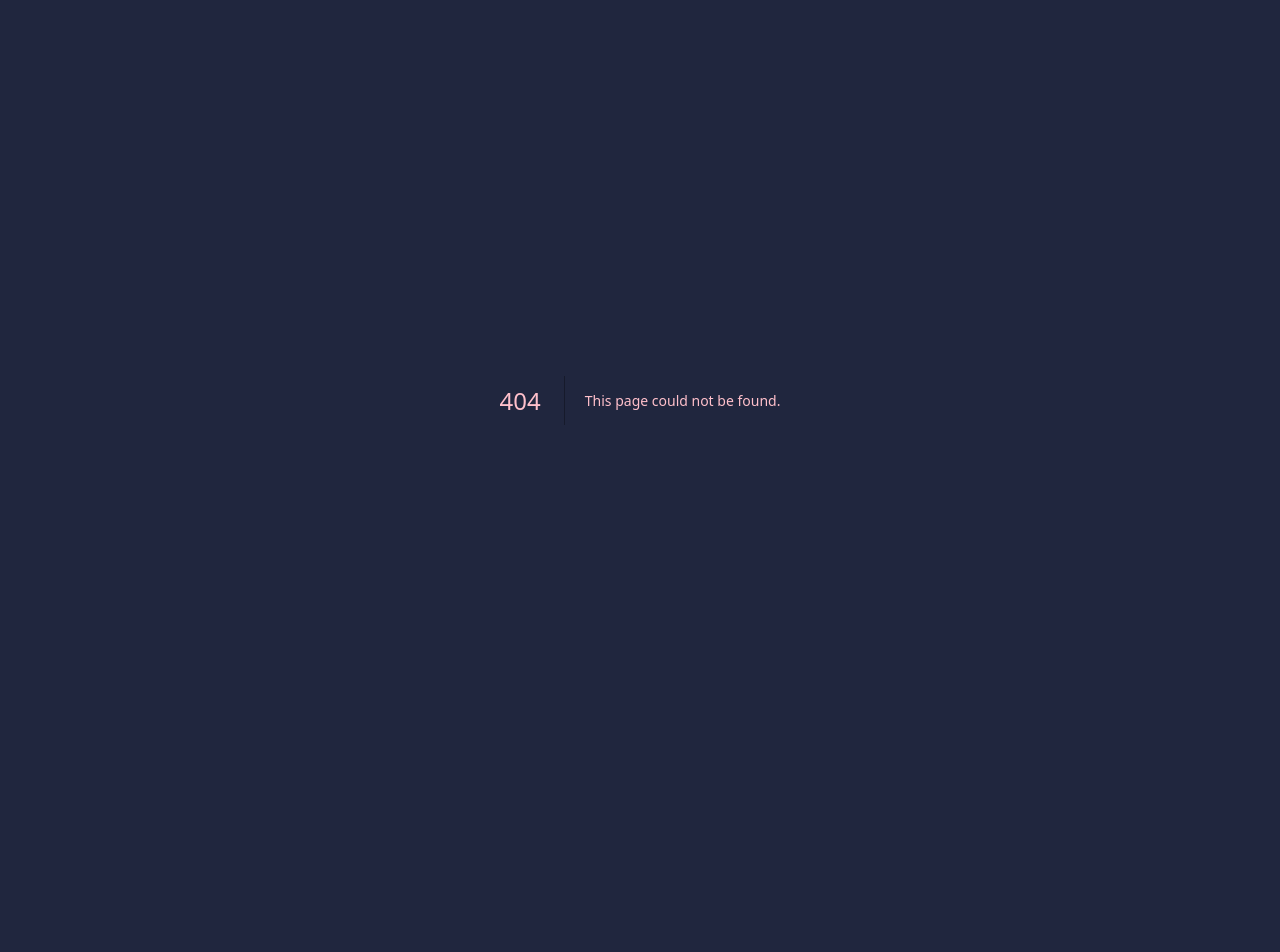
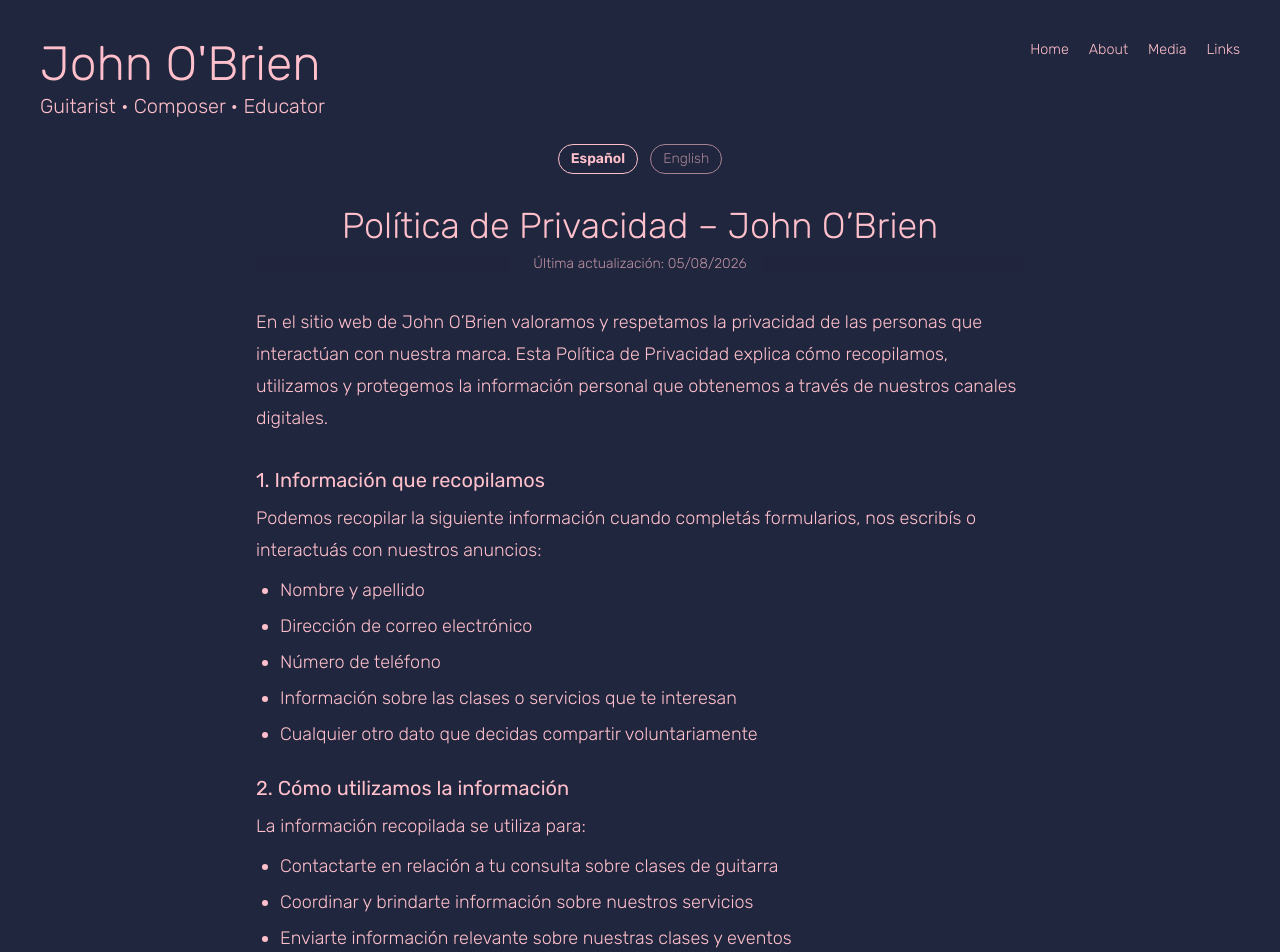
Before and after one commit to johnobriendev/musicianpage, a Next.js app: page /privacy-policy in a window 1280 px wide. Before the commit this address had no page. Shown: the top 952 px of the page. Before the commit the page ends 800 px from the top, so only its background shows below. Built offline with nearby package versions, Linux system fonts and the light colour scheme.

Commit message:
feat: add privacy page

```diff
--- /dev/null
+++ b/src/app/privacy-policy/PrivacyContent.tsx
@@ -0,0 +1,205 @@
+'use client'
+
+import { useState } from 'react'
+
+type Lang = 'es' | 'en'
+
+const content: Record<
+  Lang,
+  {
+    title: string
+    updated: string
+    intro: string
+    sections: { heading: string; body?: string; items?: string[] }[]
+  }
+> = {
+  es: {
+    title: 'Política de Privacidad – John O’Brien',
+    updated: 'Última actualización: 05/08/2026',
+    intro:
+      'En el sitio web de John O’Brien valoramos y respetamos la privacidad de las personas que interactúan con nuestra marca. Esta Política de Privacidad explica cómo recopilamos, utilizamos y protegemos la información personal que obtenemos a través de nuestros canales digitales.',
+    sections: [
+      {
+        heading: '1. Información que recopilamos',
+        body: 'Podemos recopilar la siguiente información cuando completás formularios, nos escribís o interactuás con nuestros anuncios:',
+        items: [
+          'Nombre y apellido',
+          'Dirección de correo electrónico',
+          'Número de teléfono',
+          'Información sobre las clases o servicios que te interesan',
+          'Cualquier otro dato que decidas compartir voluntariamente',
+        ],
+      },
+      {
+        heading: '2. Cómo utilizamos la información',
+        body: 'La información recopilada se utiliza para:',
+        items: [
+          'Contactarte en relación a tu consulta sobre clases de guitarra',
+          'Coordinar y brindarte información sobre nuestros servicios',
+          'Enviarte información relevante sobre nuestras clases y eventos',
+          'Mejorar nuestros procesos comerciales y de comunicación',
+        ],
+      },
+      {
+        heading: '3. Publicidad y plataformas externas',
+        body: 'Podemos recopilar datos a través de herramientas publicitarias como Meta Ads (Facebook e Instagram) y Google Analytics. Esta información se utiliza para:',
+        items: ['Mostrar anuncios relevantes', 'Medir el rendimiento de nuestras campañas', 'Optimizar nuestra comunicación'],
+      },
+      {
+        heading: '4. Compartir información',
+        body: 'No vendemos ni compartimos tu información personal con terceros, excepto en los siguientes casos:',
+        items: [
+          'Cuando sea necesario para prestar nuestros servicios',
+          'Cuando lo exija la ley',
+          'Con proveedores tecnológicos que nos ayudan a operar (por ejemplo, plataformas de publicidad o análisis de datos)',
+        ],
+      },
+      {
+        heading: '5. Almacenamiento y seguridad',
+        body: 'Adoptamos medidas razonables para proteger tu información personal y evitar accesos no autorizados, pérdida o alteración.',
+      },
+      {
+        heading: '6. Derechos del usuario',
+        body: 'Podés solicitar en cualquier momento:',
+        items: ['Acceder a tus datos personales', 'Rectificar información incorrecta', 'Solicitar la eliminación de tus datos'],
+      },
+      {
+        heading: '',
+        body: 'Para ejercer estos derechos, podés escribirnos a: johnobrien.dev@gmail.com',
+      },
+      {
+        heading: '7. Uso de cookies',
+        body: 'Nuestro sitio web puede utilizar cookies para mejorar la experiencia del usuario y analizar el comportamiento de navegación.',
+      },
+      {
+        heading: '8. Cambios en esta política',
+        body: 'Nos reservamos el derecho de actualizar esta Política de Privacidad en cualquier momento. Recomendamos revisarla periódicamente.',
+      },
+      {
+        heading: '9. Contacto',
+        body: 'Si tenés preguntas sobre esta Política de Privacidad, podés escribirnos a: johnobrien.dev@gmail.com',
+      },
+    ],
+  },
+  en: {
+    title: 'Privacy Policy – John O’Brien',
+    updated: 'Last updated: 08/05/2026',
+    intro:
+      'At the John O’Brien website, we value and respect the privacy of people who interact with our brand. This Privacy Policy explains how we collect, use, and protect the personal information we obtain through our digital channels.',
+    sections: [
+      {
+        heading: '1. Information we collect',
+        body: 'We may collect the following information when you fill out forms, write to us, or interact with our ads:',
+        items: [
+          'First and last name',
+          'Email address',
+          'Phone number',
+          'Information about the lessons or services you’re interested in',
+          'Any other data you choose to share voluntarily',
+        ],
+      },
+      {
+        heading: '2. How we use the information',
+        body: 'The information we collect is used to:',
+        items: [
+          'Contact you regarding your inquiry about guitar lessons',
+          'Coordinate and provide information about our services',
+          'Send you relevant information about our lessons and events',
+          'Improve our business and communication processes',
+        ],
+      },
+      {
+        heading: '3. Advertising and third-party platforms',
+        body: 'We may collect data through advertising tools such as Meta Ads (Facebook and Instagram) and Google Analytics. This information is used to:',
+        items: ['Show relevant ads', 'Measure the performance of our campaigns', 'Optimize our communication'],
+      },
+      {
+        heading: '4. Sharing information',
+        body: 'We do not sell or share your personal information with third parties, except in the following cases:',
+        items: [
+          'When necessary to provide our services',
+          'When required by law',
+          'With technology providers that help us operate (for example, advertising or analytics platforms)',
+        ],
+      },
+      {
+        heading: '5. Storage and security',
+        body: 'We take reasonable measures to protect your personal information and prevent unauthorized access, loss, or alteration.',
+      },
+      {
+        heading: '6. Your rights',
+        body: 'You may request at any time to:',
+        items: ['Access your personal data', 'Correct inaccurate information', 'Request deletion of your data'],
+      },
+      {
+        heading: '',
+        body: 'To exercise these rights, you can write to us at: johnobrien.dev@gmail.com',
+      },
+      {
+        heading: '7. Use of cookies',
+        body: 'Our website may use cookies to improve the user experience and analyze browsing behavior.',
+      },
+      {
+        heading: '8. Changes to this policy',
+        body: 'We reserve the right to update this Privacy Policy at any time. We recommend reviewing it periodically.',
+      },
+      {
+        heading: '9. Contact',
+        body: 'If you have questions about this Privacy Policy, you can write to us at: johnobrien.dev@gmail.com',
+      },
+    ],
+  },
+}
+
+export default function PrivacyContent() {
+  const [lang, setLang] = useState<Lang>('es')
+  const t = content[lang]
+
+  return (
+    <div className="w-full max-w-3xl mx-auto">
+      <div className="flex justify-center gap-3 mb-8">
+        <button
+          onClick={() => setLang('es')}
+          className={`text-sm px-3 py-1 rounded-full border border-[pink] transition-transform hover:scale-105 ${
+            lang === 'es' ? 'font-semibold' : 'opacity-60'
+          }`}
+        >
+          Español
+        </button>
+        <button
+          onClick={() => setLang('en')}
+          className={`text-sm px-3 py-1 rounded-full border border-[pink] transition-transform hover:scale-105 ${
+            lang === 'en' ? 'font-semibold' : 'opacity-60'
+          }`}
+        >
+          English
+        </button>
+      </div>
+
+      <h1 className="text-2xl lg:text-4xl font-light text-center mb-2">{t.title}</h1>
+      <p className="text-sm text-center opacity-70 mb-8">{t.updated}</p>
+
+      <p className="text-base leading-7 lg:text-lg lg:leading-8 mb-8">{t.intro}</p>
+
+      <div className="flex flex-col gap-6">
+        {t.sections.map((section, i) => (
+          <div key={i}>
+            {section.heading && (
+              <h2 className="text-lg lg:text-xl font-normal mb-2">{section.heading}</h2>
+            )}
+            {section.body && <p className="text-base leading-7 lg:text-lg lg:leading-8">{section.body}</p>}
+            {section.items && (
+              <ul className="list-disc pl-6 mt-2 flex flex-col gap-1">
+                {section.items.map((item) => (
+                  <li key={item} className="text-base leading-7 lg:text-lg lg:leading-8">
+                    {item}
+                  </li>
+                ))}
+              </ul>
+            )}
+          </div>
+        ))}
+      </div>
+    </div>
+  )
+}
--- /dev/null
+++ b/src/app/privacy-policy/page.tsx
@@ -0,0 +1,28 @@
+import Link from 'next/link'
+import Nav from '@/components/Nav'
+import Footer from '@/components/Footer'
+import PrivacyContent from './PrivacyContent'
+
+export const metadata = { title: "Privacy Policy | John O'Brien" }
+
+export default function PrivacyPolicy() {
+  return (
+    <div className="min-h-screen flex flex-col p-4 sm:p-6 lg:p-10">
+      <header className="flex items-start justify-between mb-6">
+        <div>
+          <Link href="/" className="no-underline text-inherit">
+            <h1 className="text-3xl lg:text-5xl font-light">John O&apos;Brien</h1>
+          </Link>
+          <h2 className="text-sm lg:text-xl font-light mt-1">Guitarist • Composer • Educator</h2>
+        </div>
+        <Nav />
+      </header>
+
+      <main className="flex flex-1 flex-col mb-6">
+        <PrivacyContent />
+      </main>
+
+      <Footer />
+    </div>
+  )
+}
--- a/src/components/Footer.tsx
+++ b/src/components/Footer.tsx
@@ -1,6 +1,9 @@
+import Link from 'next/link'
+
 export default function Footer() {
   return (
-    <div className="flex justify-center md:justify-end items-center gap-1 py-5 mt-auto bg-transparent">
+    <div className="flex flex-col items-center md:items-end gap-2 py-5 mt-auto bg-transparent">
+      <div className="flex justify-center md:justify-end items-center gap-1">
         <a
           href="https://www.instagram.com/johnobrienmusic/"
           target="_blank"
@@ -23,5 +26,9 @@ export default function Footer() {
           <i className="fa-brands fa-spotify text-[28px] md:text-[32px] bg-transparent px-3 py-2 rounded-lg transition-transform hover:scale-110 cursor-pointer" />
         </a>
       </div>
+      <Link href="/privacy-policy" className="text-xs opacity-60 no-underline hover:opacity-100">
+        Privacy Policy / Política de Privacidad
+      </Link>
+    </div>
   )
 }
```
Lines whose indentation alone changed are shown as unchanged.
